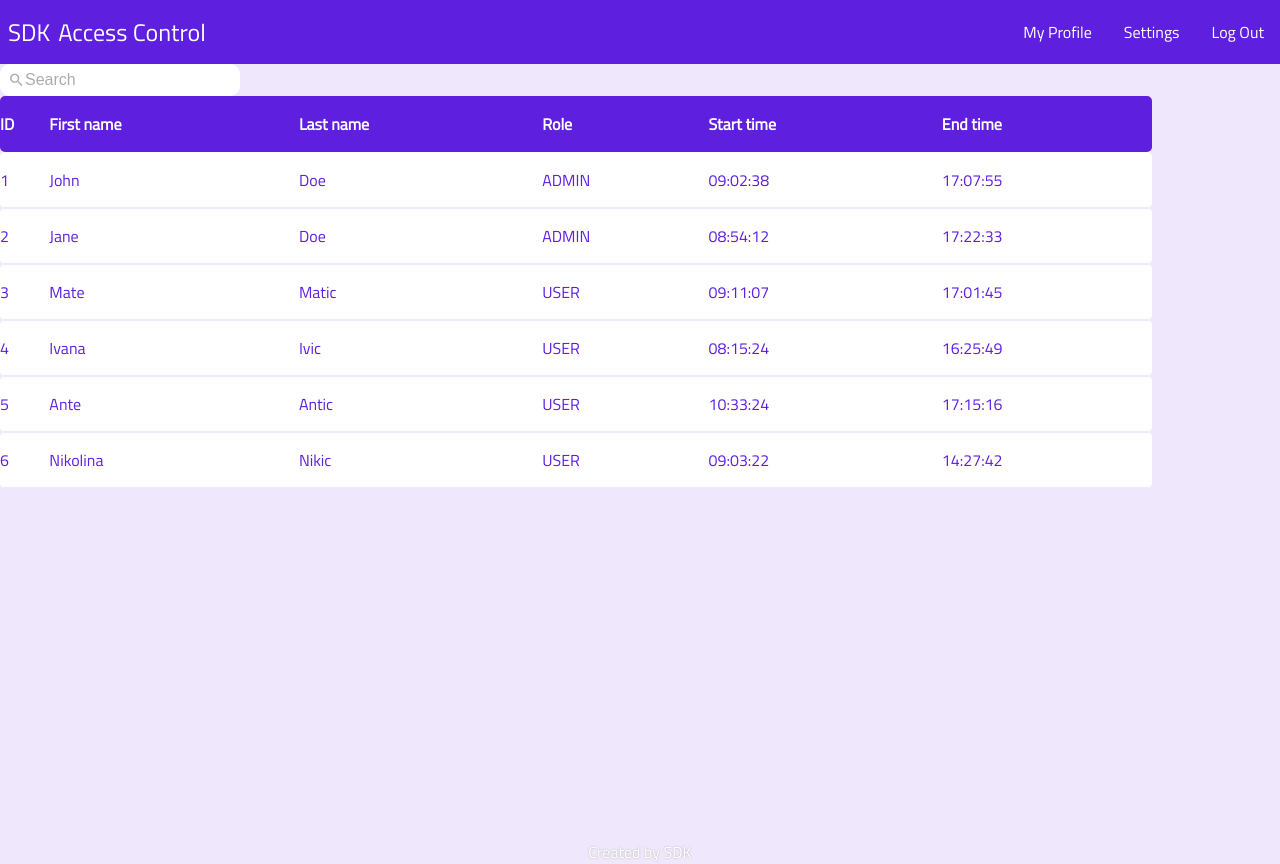
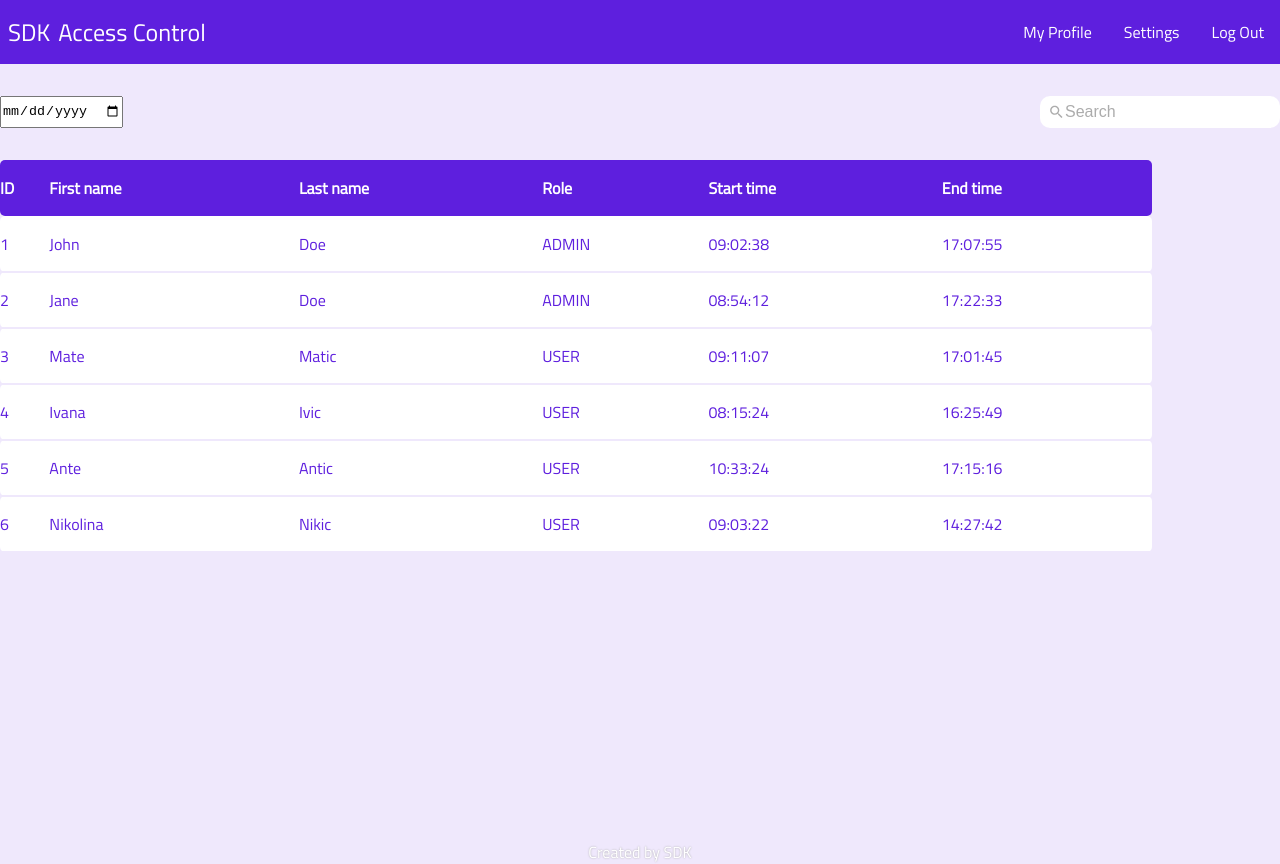
Before and after one commit to sandje00/sdk-access-control-web, a Vue app: page /dashboard in a window 1280 px wide. Built offline with nearby package versions, Linux system fonts and the light colour scheme.

Commit message:
Add datepicker

```diff
--- /dev/null
+++ b/src/components/common/DatePicker.vue
@@ -0,0 +1,20 @@
+<template>
+  <input
+    @change="$emit('change', $event.target, value)"
+    :value="value"
+    v-bind="$attrs"
+    type="date">
+</template>
+
+<script>
+export default {
+  name: 'date-picker',
+  props: {
+    value: { type: String, default: '' }
+  }
+}
+</script>
+
+<style lang="scss" scoped>
+
+</style>
--- a/src/components/dashboard/index.vue
+++ b/src/components/dashboard/index.vue
@@ -1,11 +1,15 @@
 <template>
   <app-layout logged-in>
     <div class="dashboard">
-      <search-box
-        v-model="keyword"
-        placeholder="Search"
-      >
-      </search-box>
+      <div class="dashboard-control flex-h justify-space-between">
+        <date-picker v-model="date">
+        </date-picker>
+        <search-box
+          v-model="keyword"
+          placeholder="Search"
+        >
+        </search-box>
+      </div>
       <dashboard-table :records="records">
       </dashboard-table>
     </div>
@@ -14,6 +18,7 @@
 
 <script>
 import AppLayout from '../common/layout';
+import DatePicker from '../common/DatePicker';
 import DashboardTable from './DashboardTable';
 import employeeData from '../../data/employees.json';
 import SearchBox from '../common/SearchBox';
@@ -21,20 +26,30 @@ import SearchBox from '../common/SearchBox';
 export default {
   name: 'admin-dashboard',
   data: () => ({
-    date: '2022-01-07',
+    mockDate: '2022-01-07',
+    date: '',
     keyword: ''
   }),
   computed: {
     records() {
-      return employeeData.find(it => it.date === this.date).records;
+      return employeeData.find(it => it.date === this.mockDate).records;
     }
   },
-  components: { AppLayout, DashboardTable, SearchBox }
+  components: {
+    AppLayout,
+    DashboardTable,
+    SearchBox,
+    DatePicker
+  }
 }
 </script>
 
 <style lang="scss" scoped>
 .dashboard {
   margin-top: 8vh;
+
+  &-control {
+    padding: 2rem 0;
+  }
 }
 </style>
```
